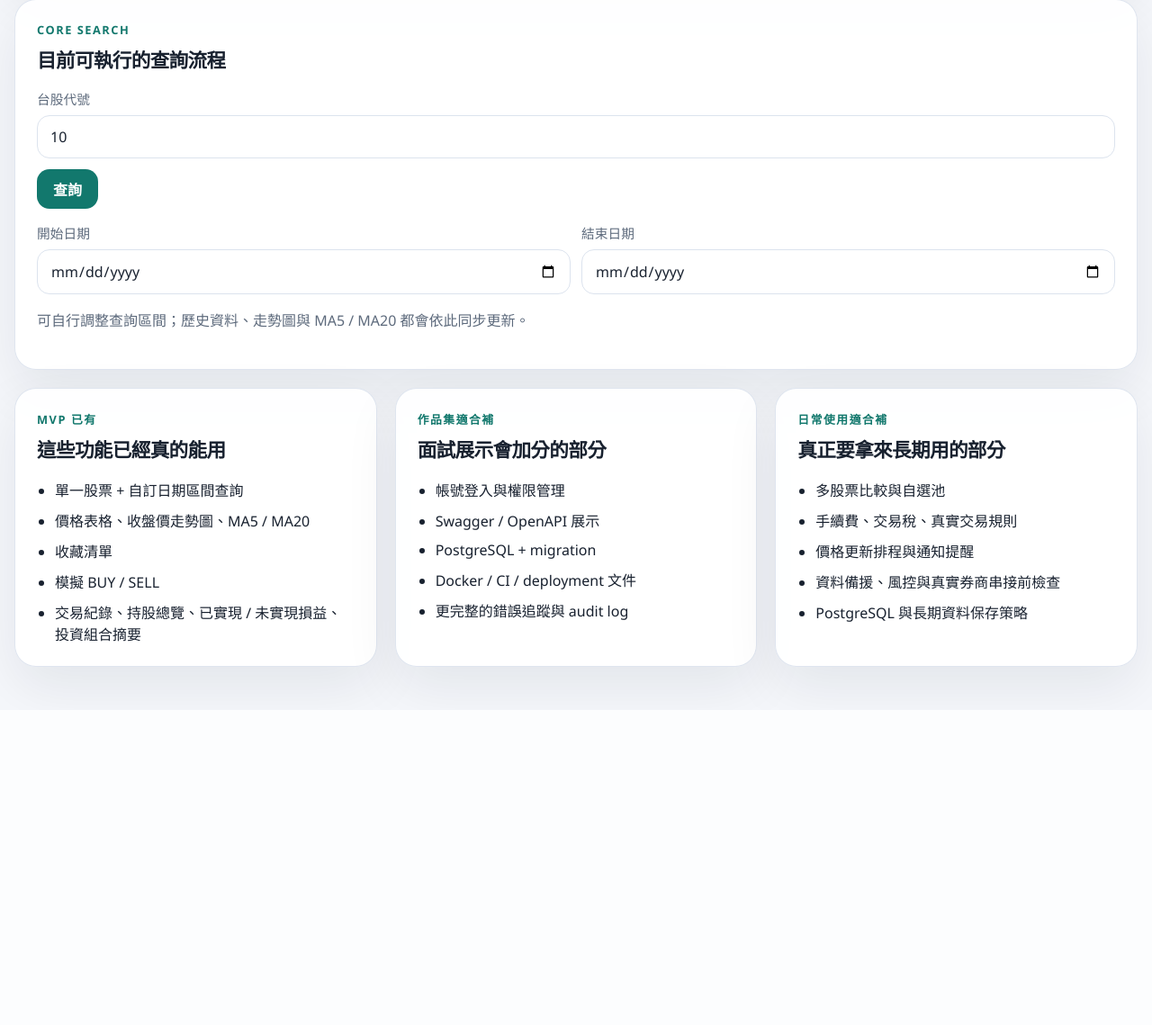
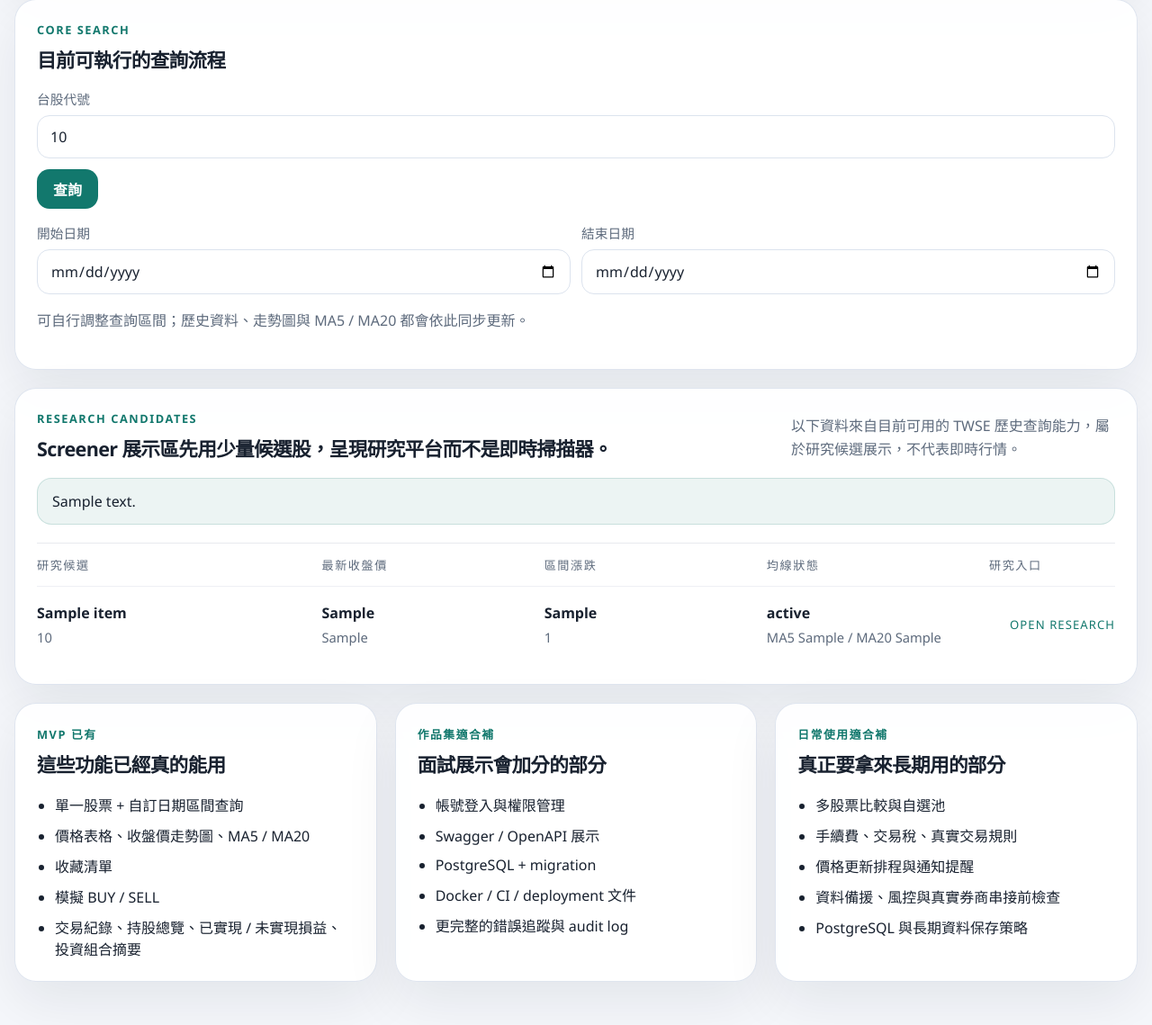
Before and after one commit to jeff841117/StockPredictionSystem, a FastAPI app: template app/templates/index.html in a window 1280 px wide. Shown: the part 853-1992 px from the top of the page at 90% size. Before the commit the page ends 1632 px from the top, so only its background shows below. Run offline with FastAPI, Linux system fonts and the light colour scheme; the template is opened without the code that fills it: most values are stand-ins (such as "Sample title", 1, 10 or a date in 2020).

Commit message:
feat: add homepage screener showcase

```diff
--- a/app/routers/pages.py
+++ b/app/routers/pages.py
@@ -5,7 +5,7 @@ from fastapi.responses import HTMLResponse
 from fastapi.templating import Jinja2Templates
 
 from app.config import get_settings
-from app.services.stock_service import get_default_date_range, get_default_interval_label
+from app.services.stock_service import get_default_date_range, get_default_interval_label, get_home_screener_items
 
 
 router = APIRouter()
@@ -16,6 +16,7 @@ settings = get_settings()
 @router.get("/", response_class=HTMLResponse, tags=["pages"])
 def index(request: Request):
     start_date, end_date = get_default_date_range()
+    screener_items, screener_fallback_message = get_home_screener_items(start_date_text=start_date, end_date_text=end_date)
     return templates.TemplateResponse(
         request=request,
         name="index.html",
@@ -23,6 +24,8 @@ def index(request: Request):
             "project_name": settings.app_name,
             "message": "輸入台股代號與日期區間後，即可查詢對應的歷史成交資料。",
             "fixed_interval": get_default_interval_label(),
+            "screener_fallback_message": screener_fallback_message,
+            "screener_items": screener_items,
             "start_date": start_date,
             "end_date": end_date,
         },
--- a/app/static/css/style.css
+++ b/app/static/css/style.css
@@ -350,6 +350,108 @@ button,
     gap: 8px;
 }
 
+.info-box {
+    margin-top: 16px;
+    padding: 14px 16px;
+    border-radius: 16px;
+    background: rgba(18, 120, 109, 0.08);
+    border: 1px solid rgba(18, 120, 109, 0.16);
+    color: var(--text);
+}
+
+.screener-showcase-panel {
+    overflow: hidden;
+}
+
+.screener-showcase-heading {
+    align-items: end;
+    gap: 20px;
+}
+
+.screener-showcase-heading .help-text {
+    max-width: 360px;
+    margin: 0;
+}
+
+.screener-showcase-table {
+    margin-top: 20px;
+    border-top: 1px solid rgba(138, 151, 173, 0.2);
+}
+
+.screener-head,
+.screener-row {
+    display: grid;
+    grid-template-columns: minmax(0, 1.3fr) repeat(3, minmax(0, 1fr)) 140px;
+    gap: 16px;
+    align-items: center;
+}
+
+.screener-head {
+    padding: 14px 0;
+    color: var(--muted);
+    font-size: 0.82rem;
+    letter-spacing: 0.12em;
+    text-transform: uppercase;
+}
+
+.screener-body {
+    display: grid;
+}
+
+.screener-row {
+    padding: 18px 0;
+    color: inherit;
+    text-decoration: none;
+    border-top: 1px solid rgba(138, 151, 173, 0.14);
+    transition: transform 160ms ease, border-color 160ms ease;
+}
+
+.screener-row:hover {
+    transform: translateX(6px);
+    border-color: rgba(18, 120, 109, 0.28);
+}
+
+.screener-company strong,
+.screener-metric strong,
+.screener-link span {
+    display: block;
+    color: var(--text);
+}
+
+.screener-company span,
+.screener-metric span {
+    display: block;
+    margin-top: 6px;
+    color: var(--muted);
+    font-size: 0.92rem;
+}
+
+.screener-link {
+    justify-self: end;
+}
+
+.screener-link span {
+    color: var(--accent);
+    letter-spacing: 0.08em;
+    text-transform: uppercase;
+    font-size: 0.82rem;
+}
+
+.empty-state {
+    margin-top: 20px;
+    padding: 22px 0 4px;
+    border-top: 1px solid rgba(138, 151, 173, 0.2);
+}
+
+.empty-state strong {
+    display: block;
+}
+
+.empty-state p {
+    margin: 8px 0 0;
+    color: var(--muted);
+}
+
 .insight-grid {
     display: grid;
     grid-template-columns: repeat(3, minmax(0, 1fr));
@@ -578,6 +680,33 @@ td .help-text {
         grid-template-columns: 1fr;
     }
 
+    .screener-showcase-heading,
+    .screener-head,
+    .screener-row {
+        grid-template-columns: 1fr;
+    }
+
+    .screener-head {
+        display: none;
+    }
+
+    .screener-row {
+        gap: 10px;
+        padding: 18px 14px;
+        margin-top: 12px;
+        border: 1px solid rgba(138, 151, 173, 0.14);
+        border-radius: 18px;
+        background: rgba(247, 249, 252, 0.72);
+    }
+
+    .screener-row:hover {
+        transform: translateY(-2px);
+    }
+
+    .screener-link {
+        justify-self: start;
+    }
+
     .research-summary-grid {
         grid-template-columns: repeat(2, minmax(0, 1fr));
     }
@@ -621,6 +750,10 @@ td .help-text {
         font-size: 2.5rem;
     }
 
+    .screener-showcase-heading .help-text {
+        max-width: none;
+    }
+
     .research-summary-grid {
         grid-template-columns: 1fr;
     }
--- a/app/templates/index.html
+++ b/app/templates/index.html
@@ -105,6 +105,67 @@
     {% endif %}
 </section>
 
+<section class="result-panel screener-showcase-panel">
+    <div class="section-heading screener-showcase-heading">
+        <div>
+            <p class="section-kicker">Research Candidates</p>
+            <h3>Screener 展示區先用少量候選股，呈現研究平台而不是即時掃描器。</h3>
+        </div>
+        <p class="help-text">以下資料來自目前可用的 TWSE 歷史查詢能力，屬於研究候選展示，不代表即時行情。</p>
+    </div>
+
+    {% if screener_fallback_message %}
+    <div class="info-box">
+        {{ screener_fallback_message }}
+    </div>
+    {% endif %}
+
+    {% if screener_items %}
+    <div class="screener-showcase-table" aria-label="首頁 Screener 展示區">
+        <div class="screener-head">
+            <span>研究候選</span>
+            <span>最新收盤價</span>
+            <span>區間漲跌</span>
+            <span>均線狀態</span>
+            <span>研究入口</span>
+        </div>
+        <div class="screener-body">
+            {% for item in screener_items %}
+            <a
+                class="screener-row"
+                href="{{ url_for('search_stock') }}?stock_no={{ item.stock_no }}&start_date={{ item.interval_start }}&end_date={{ item.interval_end }}"
+            >
+                <div class="screener-company">
+                    <strong>{{ item.stock_name }}</strong>
+                    <span>{{ item.stock_no }}</span>
+                </div>
+                <div class="screener-metric">
+                    <strong>{{ item.latest_close }}</strong>
+                    <span>{{ item.interval_end }}</span>
+                </div>
+                <div class="screener-metric">
+                    <strong>{{ item.interval_change }}</strong>
+                    <span>{{ item.interval_change_percent }}</span>
+                </div>
+                <div class="screener-metric">
+                    <strong>{{ item.ma_status }}</strong>
+                    <span>MA5 {{ item.latest_ma5 }} / MA20 {{ item.latest_ma20 }}</span>
+                </div>
+                <div class="screener-link">
+                    <span>Open Research</span>
+                </div>
+            </a>
+            {% endfor %}
+        </div>
+    </div>
+    {% else %}
+    <div class="empty-state">
+        <strong>目前還沒有可顯示的研究候選資料。</strong>
+        <p>可先直接使用上方查詢流程進入個股研究頁。</p>
+    </div>
+    {% endif %}
+</section>
+
 <section class="insight-grid">
     <article class="result-panel">
         <div class="section-heading">
```
Also changed, not shown: app/schemas/stock.py (+13 -0 lines), app/services/stock_service.py (+68 -0 lines), tests/test_stocks.py (+123 -2 lines), README.md.
